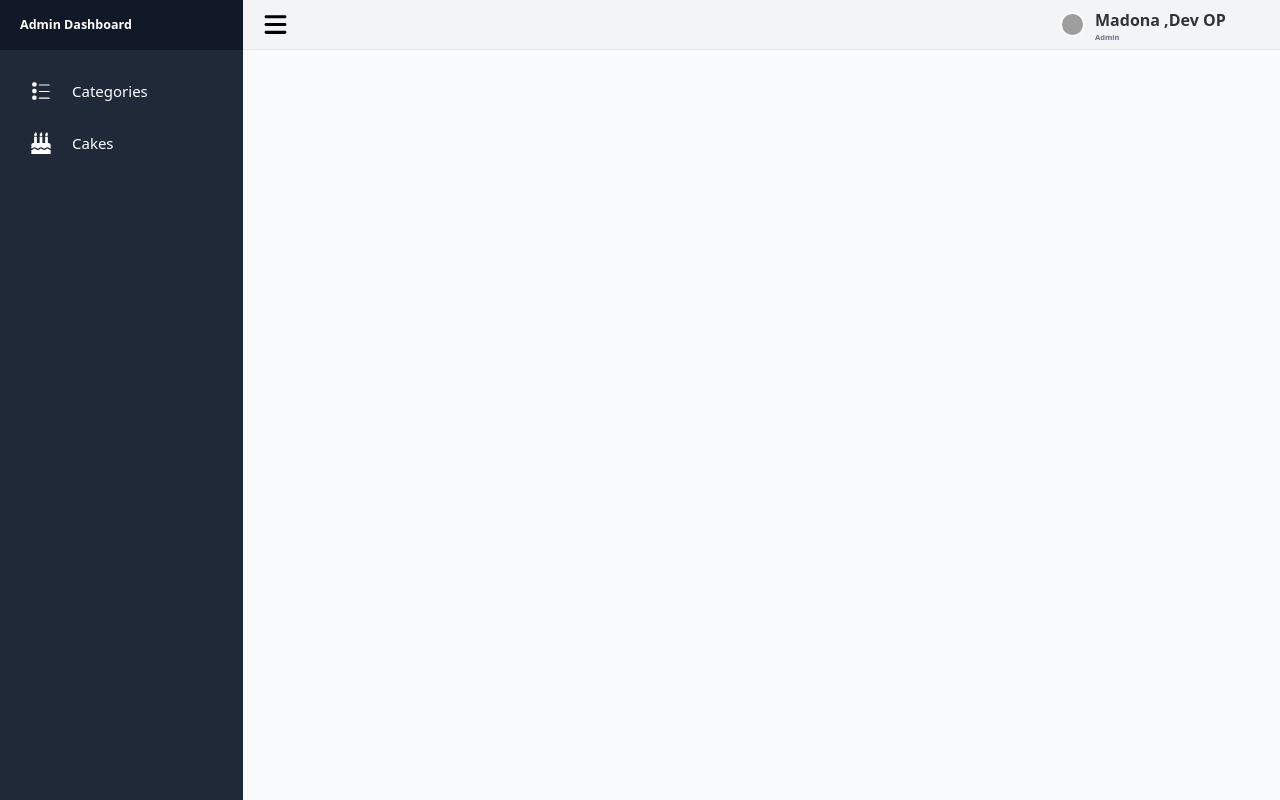
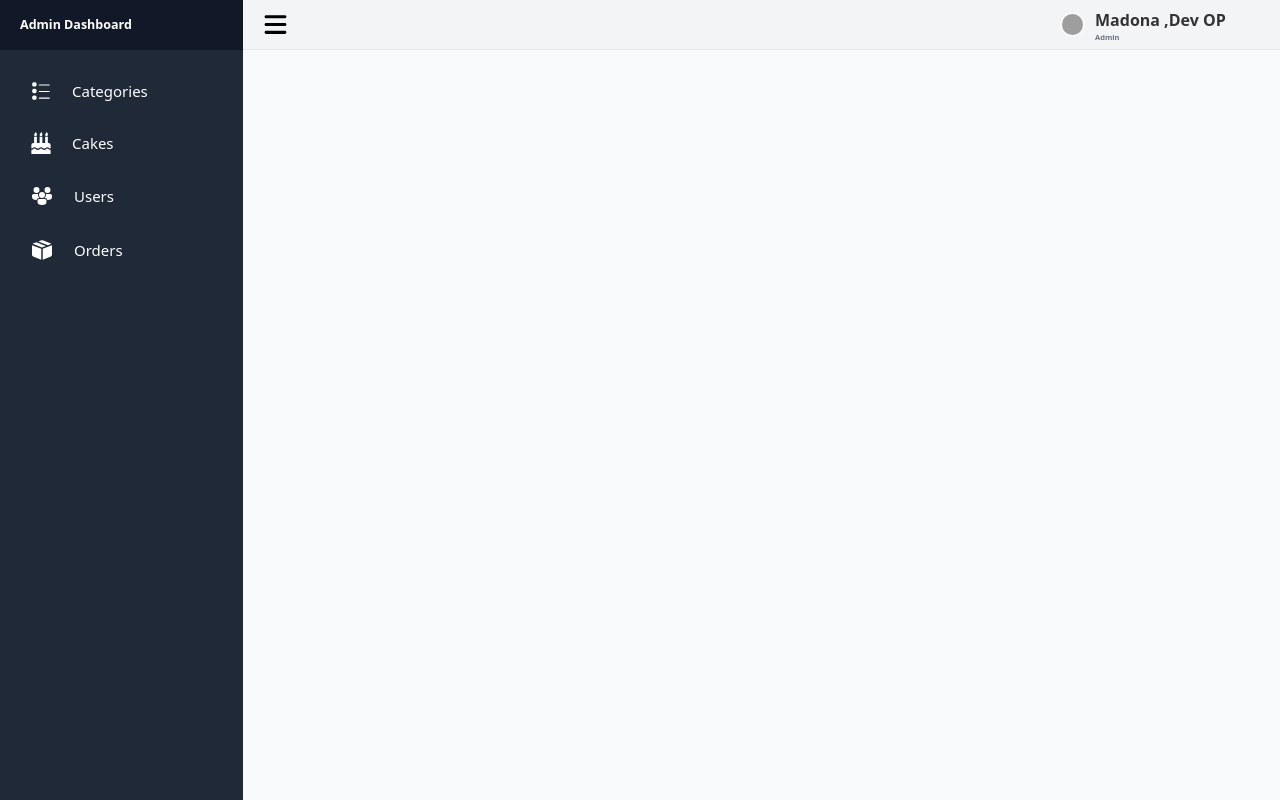
Before and after one commit to thanhdat24/SweetBake-Cakeshop, a Vue app in the folder Frontend/: page /admin in a window 1280 px wide. Built offline with nearby package versions, Linux system fonts and the light colour scheme; grey boxes are pictures that could not be loaded.

Commit message:
Api user & order

```diff
--- /dev/null
+++ b/Frontend/src/api/userApi.js
@@ -0,0 +1,5 @@
+import axios from "./axios";
+
+export const getAllUser = () => {
+  return axios.get("api/v1/users");
+};
--- a/Frontend/src/store/index.js
+++ b/Frontend/src/store/index.js
@@ -3,6 +3,7 @@ import categories from "./modules/categories";
 import cakes from "./modules/cakes";
 import carts from "./modules/carts";
 import orders from "./modules/orders";
+import users from "./modules/users";
 import settings from "./modules/settings";
 import auths from "./modules/auths";
 export default createStore({
@@ -16,5 +17,6 @@ export default createStore({
     auths,
     carts,
     orders,
+    users,
   },
 });
--- a/Frontend/src/store/modules/orders.js
+++ b/Frontend/src/store/modules/orders.js
@@ -16,10 +16,9 @@ const state = () => {
 };
 
 const mutations = {
-  setCreateOrderMutation(state, result) {
-    if (result.status === 201) {
-      state.createOrderSuccess = result.data.data;
-      console.log("result", result.data.data);
+  setCreateOrderMutation(state, response) {
+    if (response.status === 201) {
+      state.createOrderSuccess = response.data.data;
       localStorage.removeItem("checkout");
     }
   },
@@ -39,8 +38,8 @@ const mutations = {
 const actions = {
   async createOrderAction({ commit }, { data }) {
     console.log("data", data);
-    const result = await createOrder(data);
-    commit("setCreateOrderMutation", result);
+    const response = await createOrder(data);
+    commit("setCreateOrderMutation", response);
   },
 
   async getOrderListAction(context) {
--- /dev/null
+++ b/Frontend/src/store/modules/users.js
@@ -0,0 +1,27 @@
+import { getAllUser } from "../../api/userApi";
+
+const state = () => {
+  return {
+    userList: [],
+  };
+};
+
+const mutations = {
+  setAllUserMutation(state, payload) {
+    state.userList = payload;
+  },
+};
+
+const actions = {
+  async getAlUserListAction({ commit }) {
+    const response = await getAllUser();
+    commit("setAllUserMutation", response.data.data);
+  },
+};
+
+export default {
+  namespaced: true,
+  state,
+  mutations,
+  actions,
+};
--- a/Frontend/src/views/Dashboard/Dashboard.vue
+++ b/Frontend/src/views/Dashboard/Dashboard.vue
@@ -48,6 +48,46 @@
               </svg>
 
               Cakes
+            </router-link>
+            <router-link
+              to="/admin/users"
+              class="inline-flex relative items-center py-[10px] px-[10px] w-full text-2xl font-medium rounded-md border-gray-200 hover:bg-gray-200 hover:text-gray-800 transition duration-400 ease-in-out"
+            >
+              <svg
+                xmlns="http://www.w3.org/2000/svg"
+                class="mr-8 w-[24px] h-[24px] fill-current"
+                xmlns:xlink="http://www.w3.org/1999/xlink"
+                viewBox="0 0 24 24"
+              >
+                <g fill="none">
+                  <path
+                    d="M14.75 15c.966 0 1.75.784 1.75 1.75l-.001.962c.117 2.19-1.511 3.297-4.432 3.297c-2.91 0-4.567-1.09-4.567-3.259v-1c0-.966.784-1.75 1.75-1.75h5.5zm-11-5h4.376a4.007 4.007 0 0 0 1.067 3.85l.162.151L9.25 14a2.75 2.75 0 0 0-2.649 2.008l-.034.001C3.657 16.009 2 14.919 2 12.75v-1c0-.966.784-1.75 1.75-1.75zm16.5 0c.966 0 1.75.784 1.75 1.75l-.001.962c.117 2.19-1.511 3.297-4.432 3.297l-.169-.002a2.756 2.756 0 0 0-2.451-2L14.75 14l-.105.001a3.99 3.99 0 0 0 1.229-4L20.25 10zM12 8a3 3 0 1 1 0 6a3 3 0 0 1 0-6zM6.5 3a3 3 0 1 1 0 6a3 3 0 0 1 0-6zm11 0a3 3 0 1 1 0 6a3 3 0 0 1 0-6z"
+                    fill="currentColor"
+                  ></path>
+                </g>
+              </svg>
+
+              Users
+            </router-link>
+            <router-link
+              to="/admin/orders"
+              class="inline-flex relative items-center py-[10px] px-[10px] w-full text-2xl font-medium rounded-md border-gray-200 hover:bg-gray-200 hover:text-gray-800 transition duration-400 ease-in-out"
+            >
+              <svg
+                xmlns="http://www.w3.org/2000/svg"
+                class="mr-8 w-[24px] h-[24px] fill-current"
+                xmlns:xlink="http://www.w3.org/1999/xlink"
+                viewBox="0 0 24 24"
+              >
+                <g fill="none">
+                  <path
+                    d="M13.409 2.513a3.75 3.75 0 0 0-2.818 0l-2.19.888l9.592 3.73l3.374-1.303a1.747 1.747 0 0 0-.46-.275l-7.498-3.04zM22 7.191l-9.25 3.574v10.923c.224-.045.444-.112.659-.199l7.498-3.04A1.75 1.75 0 0 0 22 16.827V7.192zM11.25 21.688V10.765L2 7.191v9.637a1.75 1.75 0 0 0 1.093 1.621l7.498 3.04c.215.087.435.153.659.2zM2.633 5.828L12 9.447l3.917-1.514l-9.543-3.71l-3.281 1.33c-.17.069-.324.162-.46.275z"
+                    fill="currentColor"
+                  ></path>
+                </g>
+              </svg>
+
+              Orders
             </router-link>
           </div>
         </div>
--- /dev/null
+++ b/Frontend/src/views/Dashboard/Orders/OrderList.vue
@@ -0,0 +1,24 @@
+<template>
+  <div>
+    <div class="flex flex-row items-center justify-between">
+      <div class="">
+        <h1 class="text-5xl font-semibold">Order List</h1>
+        <n-breadcrumb class="py-7">
+          <n-breadcrumb-item>Dashboard</n-breadcrumb-item>
+          <n-breadcrumb-item> Order</n-breadcrumb-item>
+          <n-breadcrumb-item> List</n-breadcrumb-item>
+        </n-breadcrumb>
+      </div>
+    </div>
+
+    <div class="paper">
+      <n-space vertical :size="12">
+        <n-data-table :columns="columns" :data="data" />
+      </n-space>
+    </div>
+  </div>
+</template>
+<script>
+export default {};
+</script>
+<style lang=""></style>
--- /dev/null
+++ b/Frontend/src/views/Dashboard/Users/UserList.vue
@@ -0,0 +1,30 @@
+<template>
+  <div>
+    <div class="flex flex-row items-center justify-between">
+      <div class="">
+        <h1 class="text-5xl font-semibold">User List</h1>
+        <n-breadcrumb class="py-7">
+          <n-breadcrumb-item>Dashboard</n-breadcrumb-item>
+          <n-breadcrumb-item> User</n-breadcrumb-item>
+          <n-breadcrumb-item> List</n-breadcrumb-item>
+        </n-breadcrumb>
+      </div>
+      <router-link
+        to="/admin/categories/new"
+        class="mr-20 btn btn--primary text-2xl p-3"
+      >
+        Add User
+      </router-link>
+    </div>
+
+    <div class="paper">
+      <n-space vertical :size="12">
+        <n-data-table :columns="columns" :data="data" />
+      </n-space>
+    </div>
+  </div>
+</template>
+<script>
+export default {};
+</script>
+<style lang=""></style>
```
